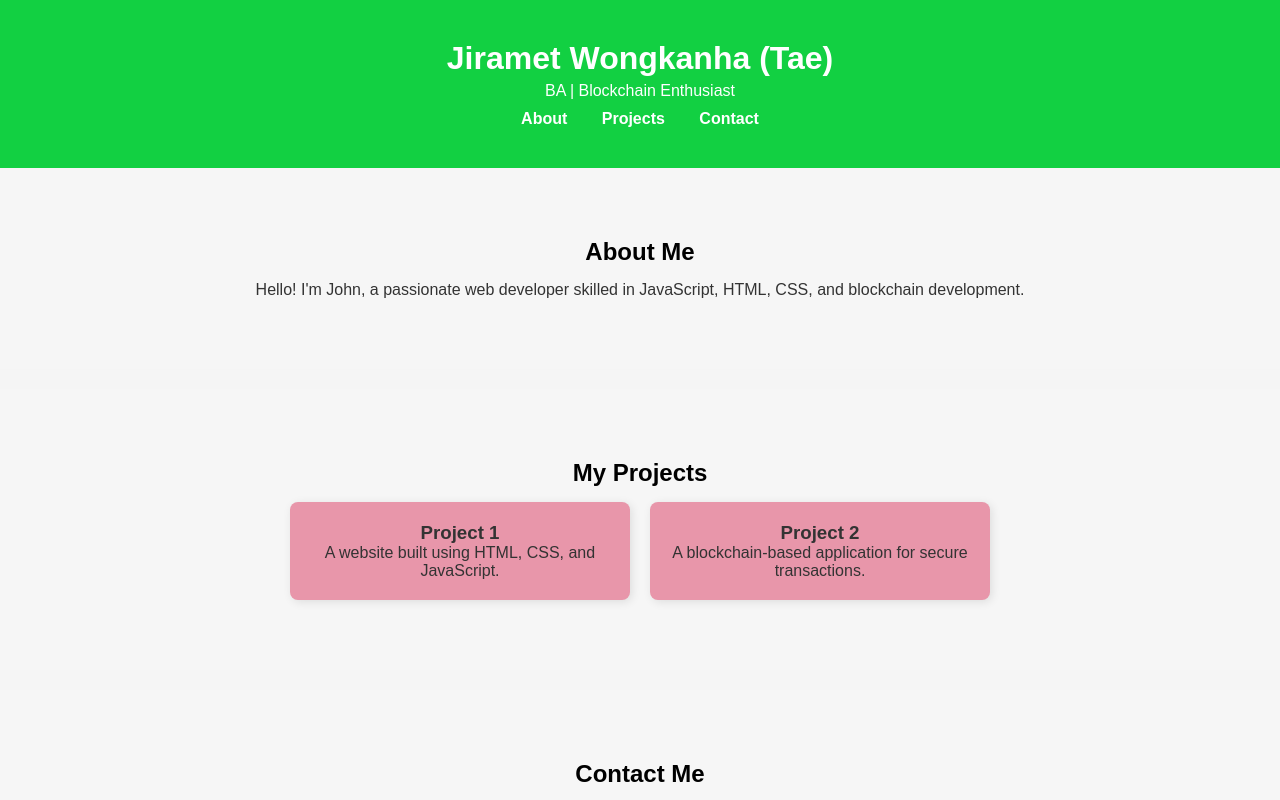
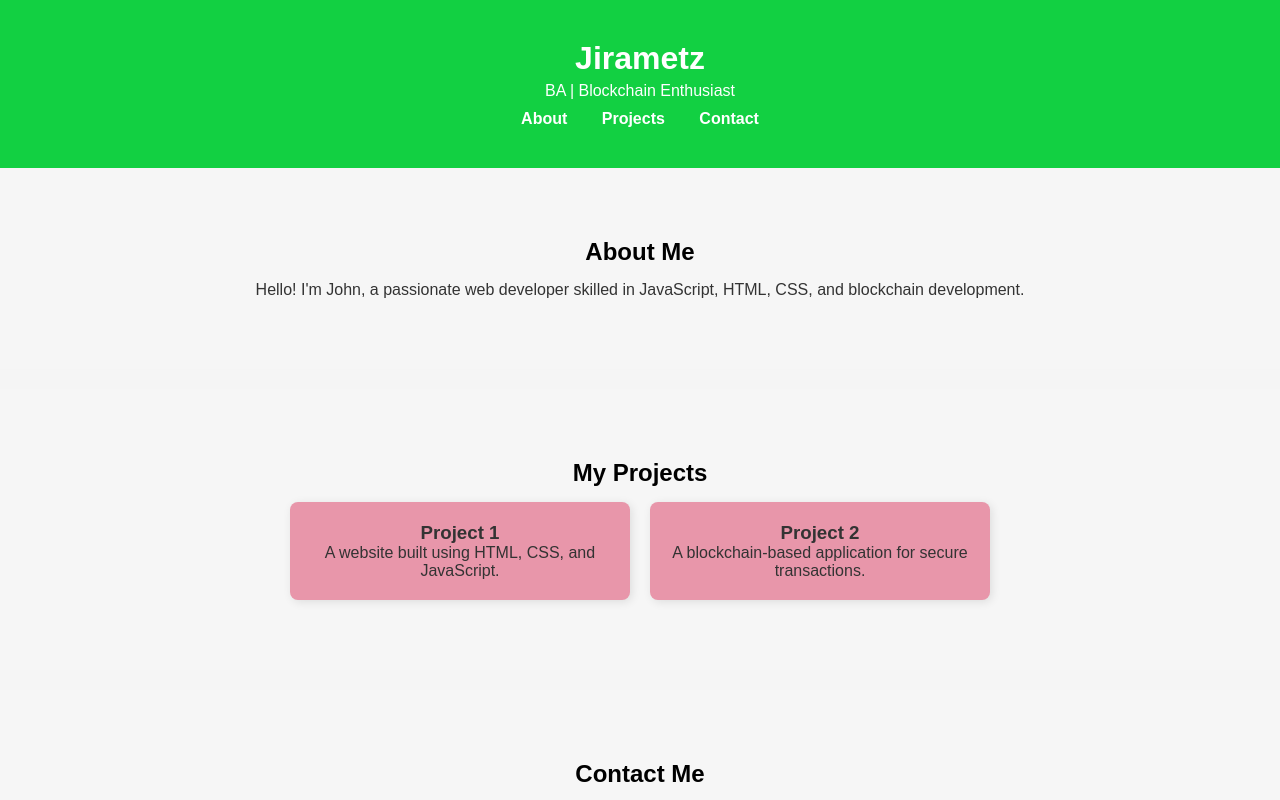
Before and after one commit to TaeJiramet/portfolio, a plain HTML site: page index.html in a window 1280 px wide. Shown: the top 800 px of the page. Drawn offline with Linux system fonts and the light colour scheme.

Commit message:
changename

```diff
--- a/index.html
+++ b/index.html
@@ -9,7 +9,7 @@
 <body>
     <header>
         <div class="container">
-            <h1>Jiramet Wongkanha (Tae)</h1>
+            <h1>Jirametz</h1>
             <p>BA | Blockchain Enthusiast</p>
             <nav>
                 <ul>
```
